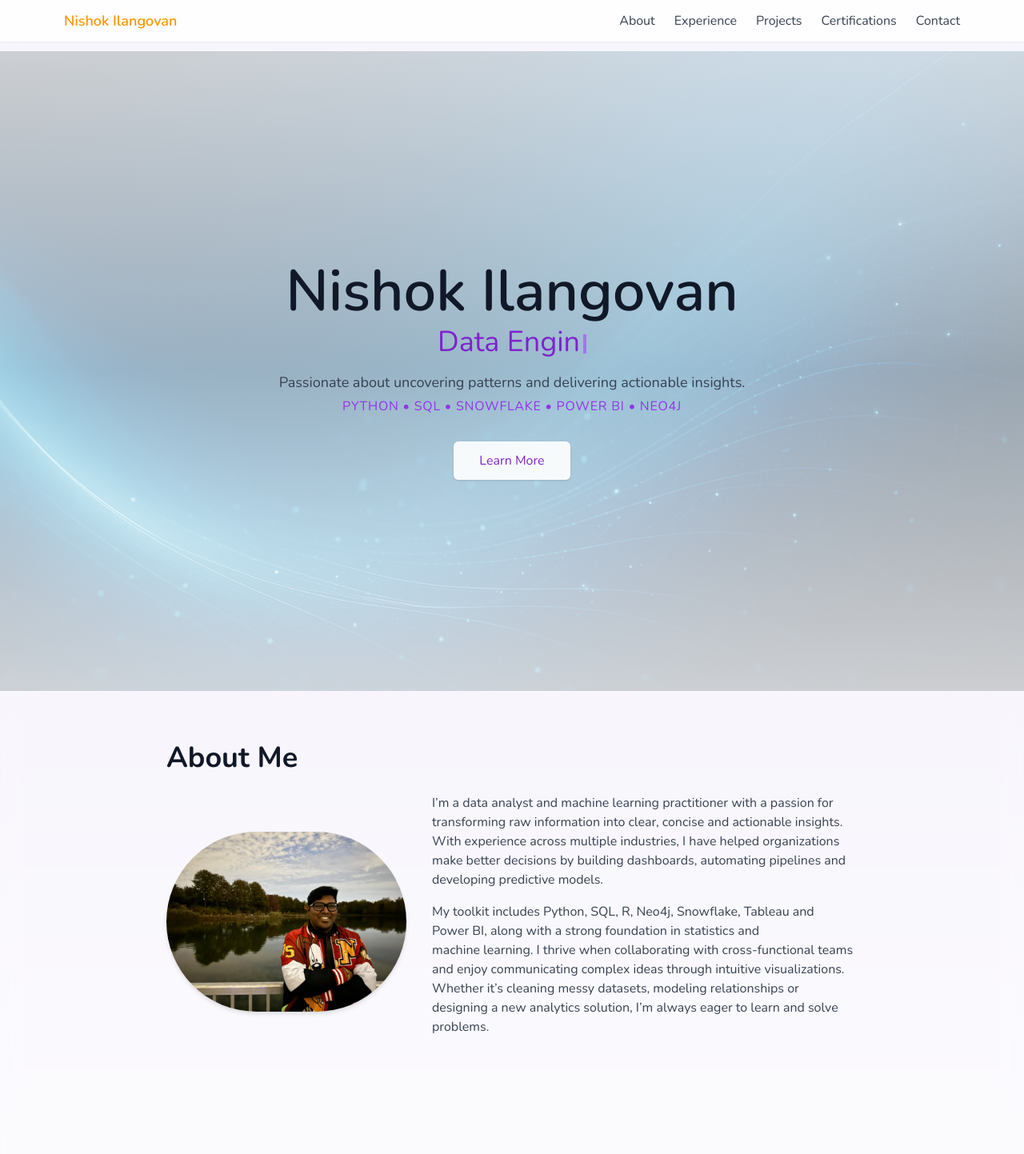
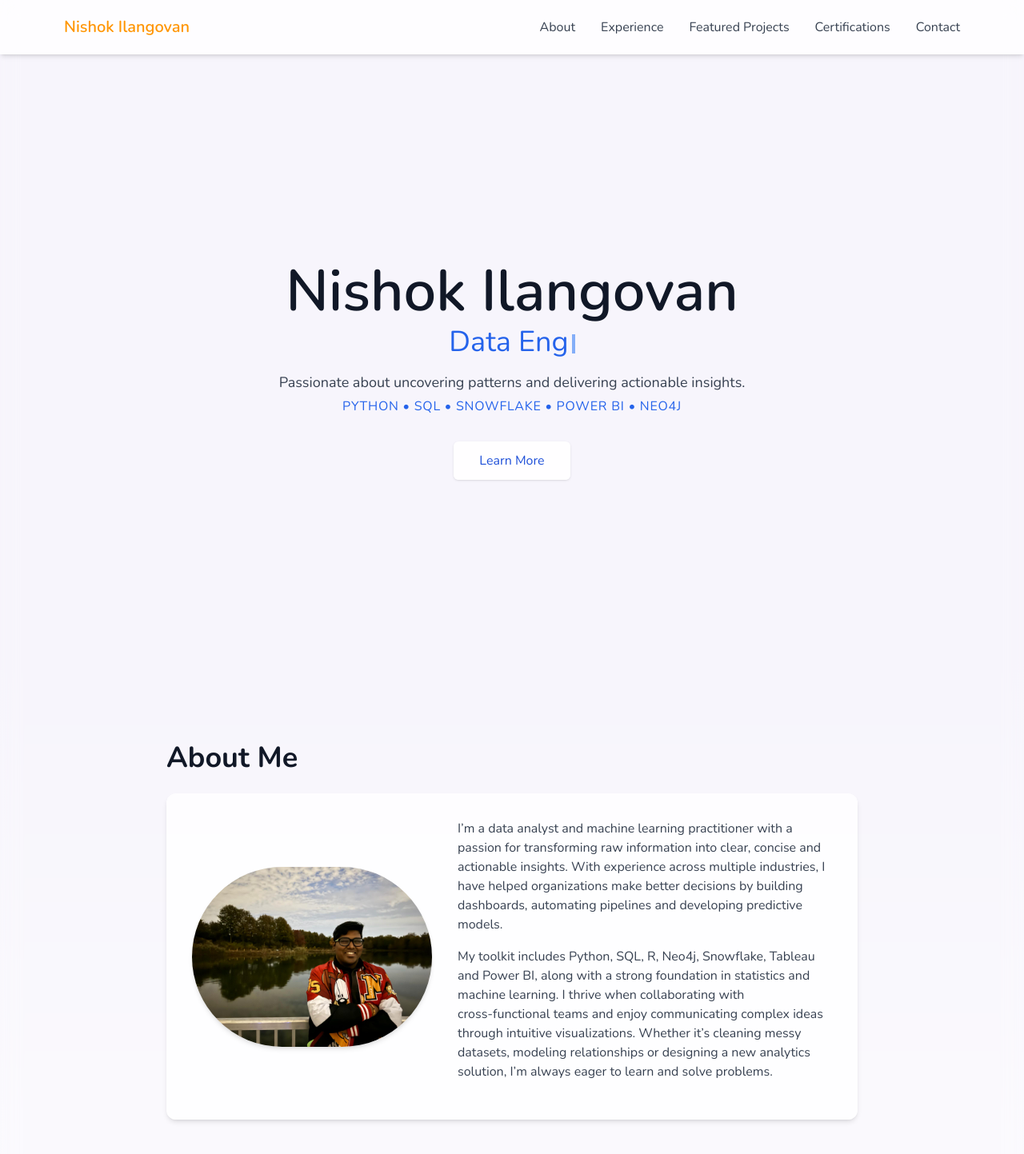
Before and after one commit to Nishok2002/portfolio-website, a Next.js app: page / in a window 1280 px wide. Shown: the top 1443 px of the page at 80% size. Built offline with nearby package versions, Linux system fonts and the light colour scheme.

Commit message:
Refine design: remove hero image, switch to blue accent, enlarge nav, improve bubbles, update fonts and cards

```diff
--- a/components/About.tsx
+++ b/components/About.tsx
@@ -15,6 +15,7 @@ const About = () => {
       viewport={{ once: true }}
     >
       <h2 className="mb-6 text-3xl font-bold text-gray-900 md:text-4xl">About Me</h2>
+      <div className="rounded-xl bg-white/80 p-8 shadow-md backdrop-blur-md">
         <div className="flex flex-col items-center gap-8 md:flex-row">
           {/* Profile picture */}
           <div className="flex-shrink-0">
@@ -46,6 +47,7 @@ const About = () => {
             </p>
           </div>
         </div>
+      </div>
     </motion.section>
   );
 };
--- a/components/Certifications.tsx
+++ b/components/Certifications.tsx
@@ -23,7 +23,7 @@ const Certifications = () => {
           {certifications.map((cert, idx) => (
             <motion.li
               key={idx}
-              className="flex items-center space-x-4 rounded-lg border border-purple-200 bg-white/70 p-4 shadow-sm backdrop-blur-sm"
+              className="flex items-center space-x-4 rounded-xl bg-white/80 p-6 shadow-md backdrop-blur-md"
               initial={{ opacity: 0, y: 20 }}
               whileInView={{ opacity: 1, y: 0 }}
               transition={{ duration: 0.4, delay: idx * 0.1 }}
@@ -33,9 +33,9 @@ const Certifications = () => {
                 <Image
                   src={cert.logo}
                   alt={`${cert.issuer} logo`}
-                  width={80}
-                  height={48}
-                  className="h-12 w-20 rounded-md object-contain"
+                  width={96}
+                  height={56}
+                  className="h-14 w-24 rounded-md object-contain"
                 />
               ) : null}
               <div className="flex-1">
--- a/components/Contact.tsx
+++ b/components/Contact.tsx
@@ -13,19 +13,17 @@ const Contact = () => {
       transition={{ duration: 0.6 }}
       viewport={{ once: true }}
     >
-      <div className="mx-auto max-w-3xl text-center">
-        <h2 className="mb-6 text-3xl font-bold text-gray-900 md:text-4xl">
-          Get in Touch
-        </h2>
+      <div className="mx-auto max-w-3xl text-center rounded-xl bg-white/80 p-8 shadow-md backdrop-blur-md">
+        <h2 className="mb-6 text-3xl font-bold text-gray-900 md:text-4xl">Get in Touch</h2>
         <p className="mb-8 text-gray-700">
           I’m always happy to connect and discuss new opportunities or
           collaborations. Feel free to reach out via email or connect with me on
           LinkedIn.
         </p>
-        <div className="flex justify-center space-x-6">
+        <div className="flex flex-col items-center space-y-4 sm:flex-row sm:justify-center sm:space-x-6 sm:space-y-0">
           <a
             href="mailto:nishokilangovan2002@gmail.com"
-            className="rounded-md bg-white/90 px-6 py-3 font-medium text-purple-700 shadow transition-colors hover:bg-white"
+            className="rounded-md bg-white px-6 py-3 font-medium text-blue-700 shadow transition-colors hover:bg-gray-100"
           >
             Send Email
           </a>
@@ -33,7 +31,7 @@ const Contact = () => {
             href="https://www.linkedin.com/in/nishok-ilangovan/"
             target="_blank"
             rel="noopener noreferrer"
-            className="rounded-md bg-white/90 px-6 py-3 font-medium text-purple-700 shadow transition-colors hover:bg-white"
+            className="rounded-md bg-white px-6 py-3 font-medium text-blue-700 shadow transition-colors hover:bg-gray-100"
           >
             LinkedIn
           </a>
--- a/components/Experience.tsx
+++ b/components/Experience.tsx
@@ -23,7 +23,7 @@ const Experience = () => {
           {experiences.map((exp, idx) => (
             <motion.div
               key={idx}
-              className="flex flex-col items-start gap-4 rounded-lg bg-white/70 p-6 shadow-sm backdrop-blur-sm md:flex-row"
+              className="flex flex-col items-start gap-4 rounded-xl bg-white/70 p-8 shadow-md backdrop-blur-md md:flex-row"
               initial={{ opacity: 0, y: 20 }}
               whileInView={{ opacity: 1, y: 0 }}
               transition={{ duration: 0.5, delay: idx * 0.1 }}
@@ -48,7 +48,7 @@ const Experience = () => {
               </div>
               {/* Role details */}
               <div className="md:w-3/4">
-                <ul className="list-disc space-y-2 border-l-4 border-purple-300 pl-6 text-gray-700">
+                <ul className="list-disc space-y-2 border-l-4 border-blue-300 pl-6 text-gray-700">
                   {exp.details.map((detail, i) => (
                     <li key={i}>{detail}</li>
                   ))}
--- a/components/Hero.tsx
+++ b/components/Hero.tsx
@@ -49,42 +49,35 @@ const Hero = () => {
   return (
     <motion.section
       id="home"
-      className="relative flex h-screen flex-col items-center justify-center overflow-hidden text-center"
+      className="relative flex h-screen flex-col items-center justify-center text-center"
       initial={{ opacity: 0 }}
       animate={{ opacity: 1 }}
       transition={{ duration: 0.8 }}
     >
-      {/* Background illustration */}
-      <div className="absolute inset-0 -z-10">
-        <Image
-          src="/hero.jpg"
-          alt="Abstract technology background"
-          fill
-          style={{ objectFit: 'cover' }}
-          priority
-        />
-        {/* Soft overlay to ensure readability over the image */}
-        <div className="absolute inset-0 bg-gradient-to-b from-white/80 via-white/60 to-white/80" />
-      </div>
+      {/**
+       * Removed the background image here so the gradient defined in
+       * globals.css can shine through. This gives the hero section a
+       * cleaner, more cohesive look that matches the rest of the site.
+       */}
       <h1 className="mb-2 text-4xl font-semibold text-gray-900 sm:text-5xl md:text-6xl lg:text-7xl">
         Nishok Ilangovan
       </h1>
       {/* Animated title that cycles through roles */}
-      <h2 className="mb-4 text-2xl font-medium text-purple-700 sm:text-3xl md:text-4xl">
+      <h2 className="mb-4 text-2xl font-medium text-blue-600 sm:text-3xl md:text-4xl">
         {displayText}
-        <span className="inline-block w-1 animate-pulse bg-purple-500 ml-1 h-6 align-middle" />
+        <span className="ml-1 inline-block h-6 w-1 animate-pulse bg-blue-500 align-middle" />
       </h2>
       {/* Short tagline / skills summary */}
       <p className="mb-1 max-w-2xl text-base text-gray-700 sm:text-lg">
         Passionate about uncovering patterns and delivering actionable insights.
       </p>
       {/* Primary technical skills */}
-      <p className="mb-8 text-sm font-medium uppercase tracking-wider text-purple-600 sm:text-base">
+      <p className="mb-8 text-sm font-medium uppercase tracking-wider text-blue-600 sm:text-base">
         Python&nbsp;•&nbsp;SQL&nbsp;•&nbsp;Snowflake&nbsp;•&nbsp;Power&nbsp;BI&nbsp;•&nbsp;Neo4j
       </p>
       <a
         href="#about"
-        className="rounded-md bg-white/90 px-8 py-3 font-medium text-purple-700 shadow transition-colors hover:bg-white"
+        className="rounded-md bg-white/90 px-8 py-3 font-medium text-blue-700 shadow transition-colors hover:bg-white"
       >
         Learn More
       </a>
--- a/components/NavBar.tsx
+++ b/components/NavBar.tsx
@@ -4,23 +4,23 @@ const NavBar = () => {
   const navItems = [
     { name: 'About', href: '#about' },
     { name: 'Experience', href: '#experience' },
-    { name: 'Projects', href: '#projects' },
+    { name: 'Featured Projects', href: '#projects' },
     { name: 'Certifications', href: '#certifications' },
     { name: 'Contact', href: '#contact' },
   ];
   return (
-    <nav className="fixed top-0 left-0 right-0 z-50 bg-white/80 backdrop-blur shadow-sm">
-      <div className="mx-auto flex max-w-6xl items-center justify-between px-4 py-3">
-        <Link href="#" className="text-lg font-semibold">
+    <nav className="fixed top-0 left-0 right-0 z-50 bg-white/80 backdrop-blur shadow-md">
+      <div className="mx-auto flex max-w-6xl items-center justify-between px-4 py-4 md:py-5">
+        <Link href="#" className="text-xl font-semibold">
           {/* Site name updated to reflect your portfolio */}
           Nishok&nbsp;Ilangovan
         </Link>
-        <div className="hidden space-x-6 md:flex">
+        <div className="hidden space-x-8 md:flex">
           {navItems.map((item) => (
             <a
               key={item.name}
               href={item.href}
-              className="text-gray-700 hover:text-accent transition-colors"
+              className="text-gray-700 transition-colors hover:text-blue-600"
             >
               {item.name}
             </a>
--- a/components/Projects.tsx
+++ b/components/Projects.tsx
@@ -27,7 +27,7 @@ const Projects = () => {
             return (
               <div
                 key={idx}
-                className={`relative overflow-hidden rounded-lg p-6 shadow-md transition-transform hover:scale-[1.02] ${colour}`}
+                className={`relative overflow-hidden rounded-xl p-8 shadow-lg transition-transform hover:scale-[1.02] ${colour}`}
               >
                 {/* Pin */}
                 <span className="absolute left-1/2 top-0 -translate-x-1/2 -translate-y-1/2 transform rounded-full bg-purple-300 shadow h-3 w-3" />
```
Lines whose indentation alone changed are shown as unchanged.
